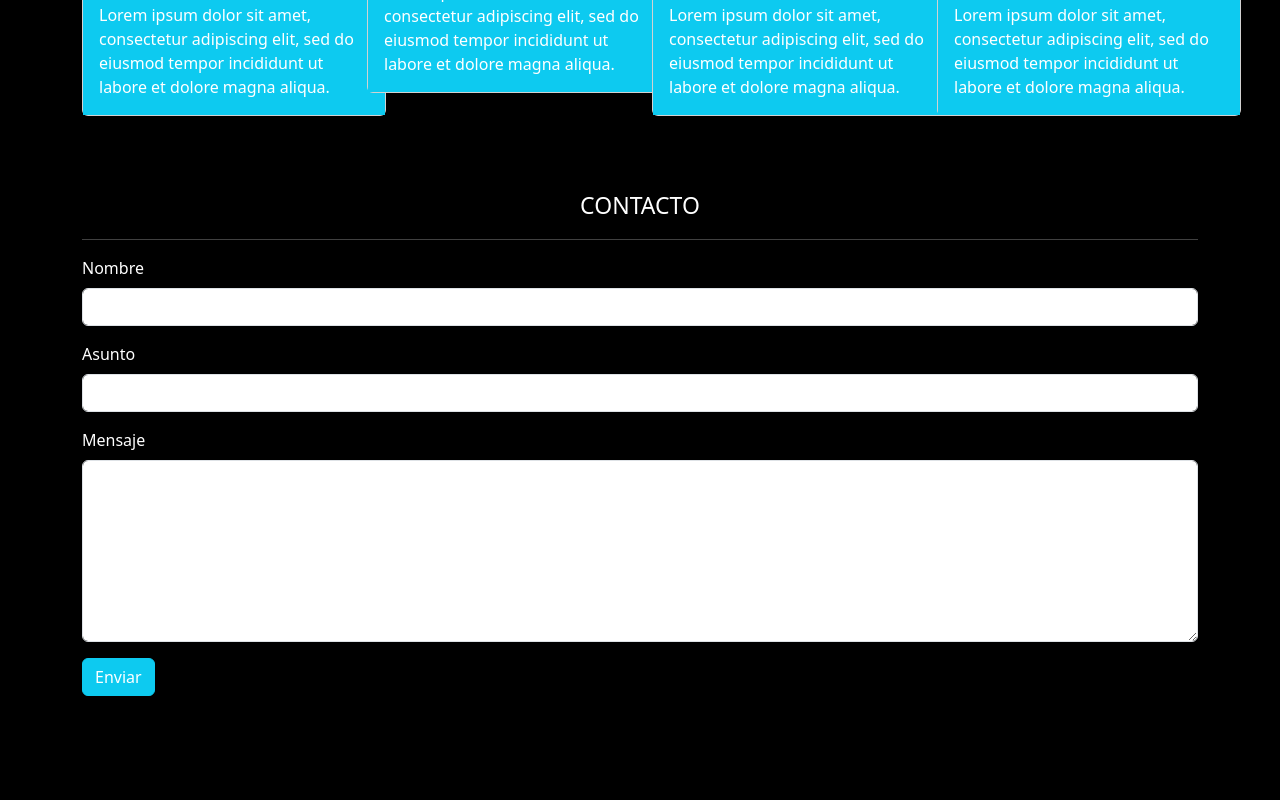
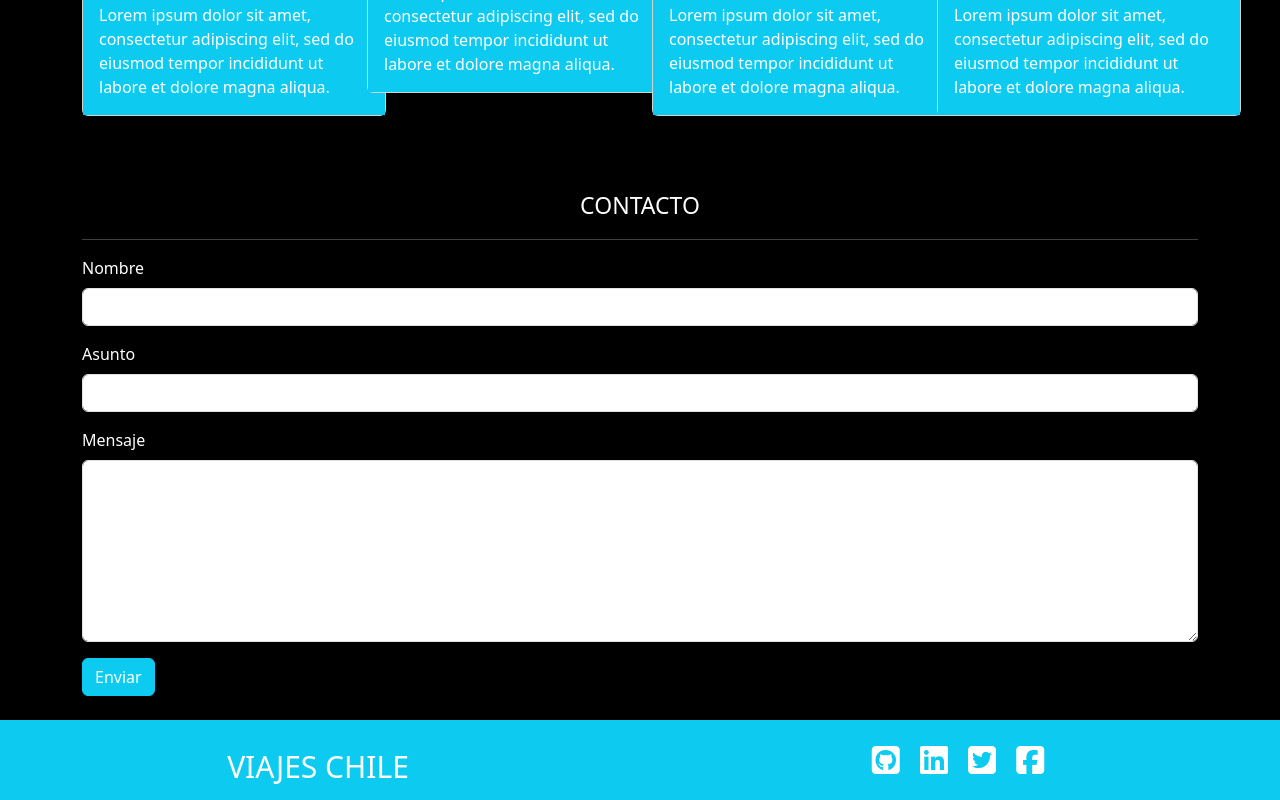
Before and after one commit to martinezhumberto/Viajes-Chile, a plain HTML site: page index.html in a window 1280 px wide. Shown: the part 1905-2705 px from the top of the page. Before the commit the page ends 2625 px from the top, so only its background shows below. Drawn offline with nearby package versions, Linux system fonts and the light colour scheme.

Commit message:
Se agrega footer y Smooth Scroll

```diff
--- a/assets/css/style.css
+++ b/assets/css/style.css
@@ -9,6 +9,9 @@
     margin:0;
     padding: 0;
     border: 0;
+}
+html{
+    scroll-behavior: smooth;
 }
 
 body{
@@ -51,3 +54,14 @@ body{
 .custom-tooltip {
   --bs-tooltip-bg: #0dcaf0 !important;
 }
+
+footer p{
+    font-size: 30px !important;
+}
+
+footer a{
+    text-decoration: none !important;
+}
+footer {
+    height: 80px;
+}
--- a/assets/js/script.js
+++ b/assets/js/script.js
@@ -1,3 +1,18 @@
 // HABILITAR TOOLTIP
 const tooltipTriggerList = document.querySelectorAll('[data-bs-toggle="tooltip"]')
 const tooltipList = [...tooltipTriggerList].map(tooltipTriggerEl => new bootstrap.Tooltip(tooltipTriggerEl))
+
+//SMOOTH SCROLL
+$(document).ready(function(){
+    $("a").on('click', function(event) {
+        if (this.hash !== "") {
+            event.preventDefault();
+            var hash = this.hash;
+            $('html, body').animate({
+                scrollTop: $(hash).offset().top
+            }, 1000, function(){
+                window.location.hash = hash;
+            });
+        }
+    });
+});
--- a/index.html
+++ b/index.html
@@ -227,6 +227,22 @@
     </section>
     <!-- END SECCIÓN FORMULARIO DE CONTACTO-->
 
+    <!-- FOOTER-->
+    <footer class="container-fluid color mb-0">
+        <div class="row">
+            <div class="col">
+                <p class="text-white text-center mb-0 pt-4">VIAJES CHILE</p>
+            </div>
+            <div class="col text-center mb-0 pt-4 px-3">
+                <a href="https://github.com" target="_blank" class="text-white"><i class="fa-brands fa-square-github fa-2x px-2"></i></a>
+                <a href="https://www.linkedin.com" target="_blank" class="text-white"><i class="fa-brands fa-linkedin fa-2x px-2"></i></a>
+                <a href="https://www.twitter.com" target="_blank" class="text-white"><i class="fa-brands fa-square-twitter fa-2x px-2"></i></a>
+                <a href="https://www.facebook.com" target="_blank" class="text-white"> <i class="fa-brands fa-square-facebook fa-2x px-2"></i></a>
+            </div>
+        </div>
+    </footer>
+    <!-- END FOOTER-->
+
     <!-- IMPORTANDO JQUERY-->
     <script src="https://code.jquery.com/jquery-3.6.4.min.js" integrity="sha256-oP6HI9z1XaZNBrJURtCoUT5SUnxFr8s3BzRl+cbzUq8=" crossorigin="anonymous"></script>
 
```
